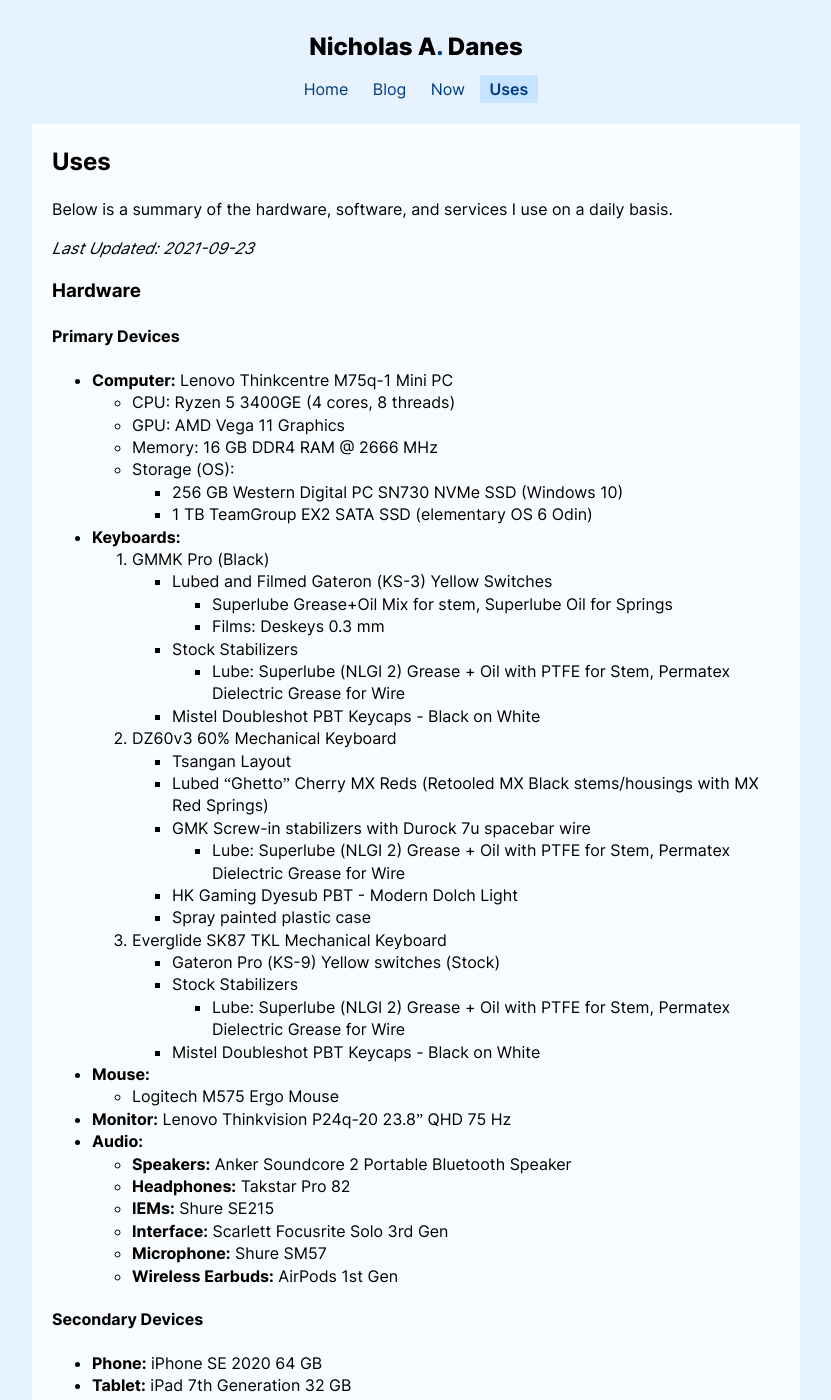
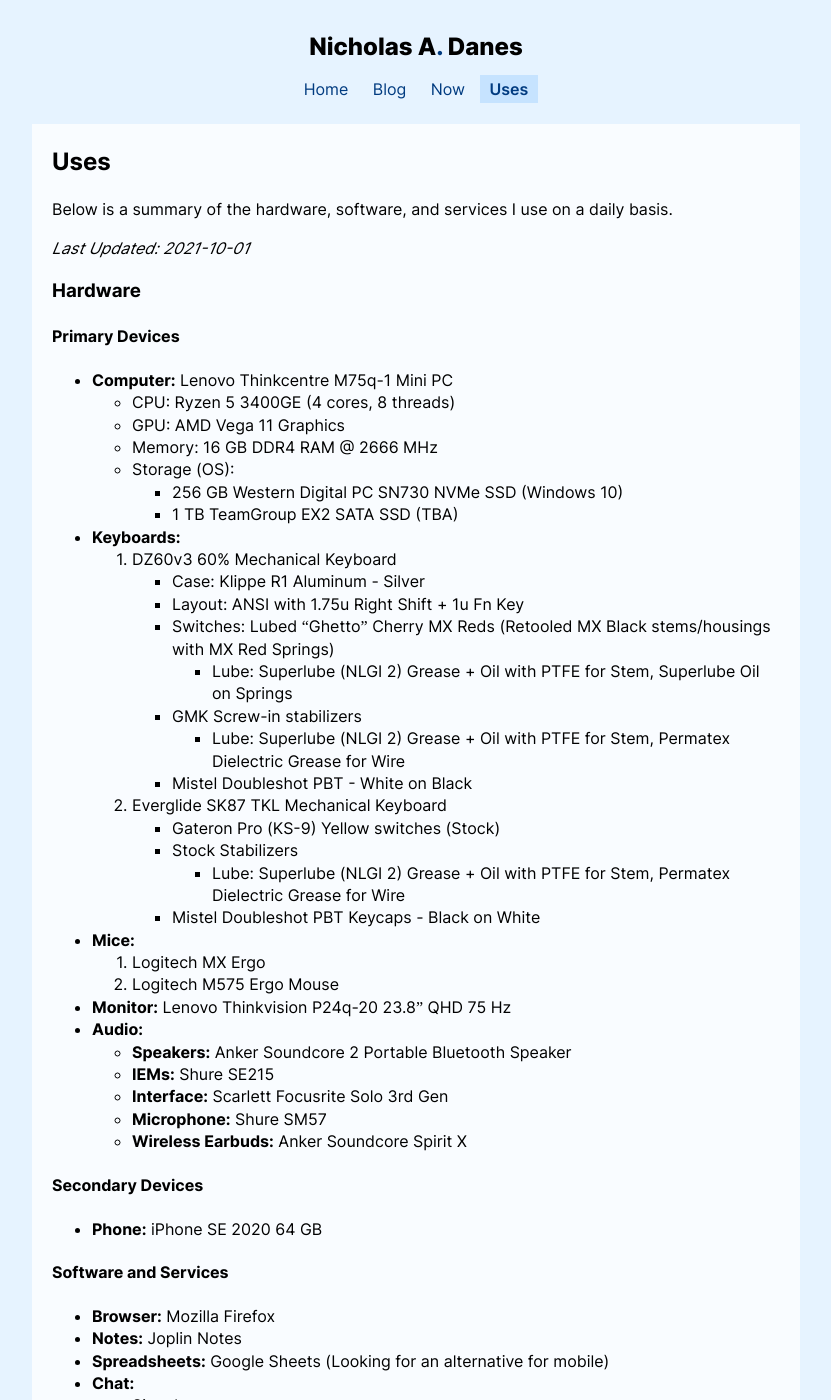
Before and after one commit to danesnick/old_website, a Jekyll site: the page built from uses.markdown, in a window 1280 px wide and 1400 px high. Shown: the whole window, without its empty margins (224-1055 px from the left). Built offline with Jekyll 4.4.1, drawn with Linux system fonts in a browser that asks for light colours; some of the changed text lies outside the part shown.

Commit message:
Updated uses page

```diff
--- a/uses.markdown
+++ b/uses.markdown
@@ -7,7 +7,7 @@
 
 Below is a summary of the hardware, software, and services I use on a daily basis.
 
-*Last Updated: 2021-09-23*
+*Last Updated: 2021-10-01*
 
 ### Hardware
 
@@ -24,42 +24,35 @@
 	+ Memory: 16 GB DDR4 RAM @ 2666 MHz
 	+ Storage (OS):
 		+ 256 GB Western Digital PC SN730 NVMe SSD (Windows 10)
-		+ 1 TB TeamGroup EX2 SATA SSD (elementary OS 6 Odin)
+		+ 1 TB TeamGroup EX2 SATA SSD (TBA)
 * **Keyboards:**
-	1. GMMK Pro (Black)
-		+ Lubed and Filmed Gateron (KS-3) Yellow Switches
-			- Superlube Grease+Oil Mix for stem, Superlube Oil for Springs
-			- Films: Deskeys 0.3 mm
-		+ Stock Stabilizers
+	1. DZ60v3 60% Mechanical Keyboard
+		+ Case: Klippe R1 Aluminum - Silver
+		+ Layout: ANSI with 1.75u Right Shift + 1u Fn Key
+		+ Switches: Lubed "Ghetto" Cherry MX Reds (Retooled MX Black stems/housings with MX Red Springs)
+			- Lube: Superlube (NLGI 2) Grease + Oil with PTFE for Stem, Superlube Oil on Springs
+		+ GMK Screw-in stabilizers
 			- Lube: Superlube (NLGI 2) Grease + Oil with PTFE for Stem, Permatex Dielectric Grease for Wire
-		+ Mistel Doubleshot PBT Keycaps - Black on White
-	2. DZ60v3 60% Mechanical Keyboard
-		+ Tsangan Layout
-		+ Lubed "Ghetto" Cherry MX Reds (Retooled MX Black stems/housings with MX Red Springs)
-		+ GMK Screw-in stabilizers with Durock 7u spacebar wire
-			- Lube: Superlube (NLGI 2) Grease + Oil with PTFE for Stem, Permatex Dielectric Grease for Wire
-		+ HK Gaming Dyesub PBT - Modern Dolch Light
-		+ Spray painted plastic case
-	3. Everglide SK87 TKL Mechanical Keyboard
+		+ Mistel Doubleshot PBT - White on Black
+	2. Everglide SK87 TKL Mechanical Keyboard
 		+ Gateron Pro (KS-9) Yellow switches (Stock)
 		+ Stock Stabilizers
 			- Lube: Superlube (NLGI 2) Grease + Oil with PTFE for Stem, Permatex Dielectric Grease for Wire
 		+ Mistel Doubleshot PBT Keycaps - Black on White
-* **Mouse:**
-	+ Logitech M575 Ergo Mouse
+* **Mice:**
+	1. Logitech MX Ergo
+	2. Logitech M575 Ergo Mouse
 * **Monitor:** Lenovo Thinkvision P24q-20 23.8" QHD 75 Hz
 * **Audio:**
 	+ **Speakers:** Anker Soundcore 2 Portable Bluetooth Speaker
-	+ **Headphones:** Takstar Pro 82
 	+ **IEMs:** Shure SE215
 	+ **Interface:** Scarlett Focusrite Solo 3rd Gen
 	+ **Microphone:** Shure SM57
-	+ **Wireless Earbuds:** AirPods 1st Gen
+	+ **Wireless Earbuds:** Anker Soundcore Spirit X
 
 #### Secondary Devices
 
 * **Phone:** iPhone SE 2020 64 GB
-* **Tablet:** iPad 7th Generation 32 GB
 
 #### Software and Services
 
@@ -78,17 +71,10 @@
 	+ Google Drive
 * **Backup:**
 	+ Duplicati
-	+ Deja Dup
-* **Music (Platform):**
-	+ Elementary OS Music (Desktop)
-	+ Apple Music (iOS, local library)
-* **Recording:**
-	+ Ardour DAW
-	+ Audacity (planning to switch to [Tenacity](https://tenacityaudio.org/))
 * **Gaming:** Steam
 * **Services (Links are referral codes that give me credits!):**
 	+ [Fastmail](https://ref.fm/u24999624) (Email, Contacts, Calendar)
 	+ [Gandi](https://gandi.link/f/c862dae1) (Domain)
 	+ Netlify (Web Hosting)
-	+ Cloudamo (Nextcloud)
+	+ ~~Cloudamo (Nextcloud)~~ Looking for alternatives!
 	+ Backblaze (Remote Backup)
```
